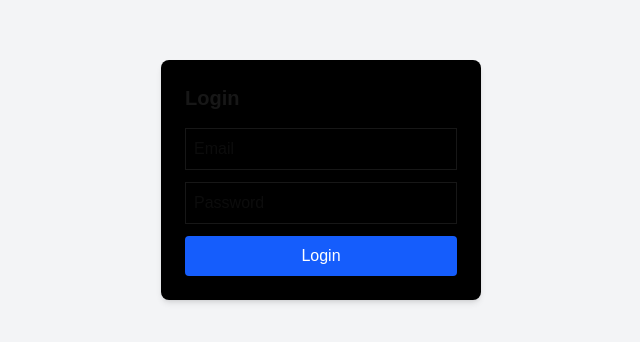
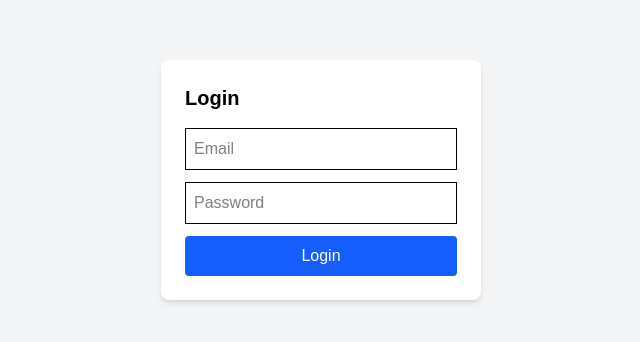
Before and after one commit to Topan-Roy/nextjs-app, a Next.js app: page /login in a window 1280 px wide. Shown: the part 220-562 px from the top of the page, without its empty margins (319-959 px from the left). Built offline with nearby package versions, Linux system fonts and the light colour scheme.

Commit message:
added code update

```diff
--- a/src/app/login/page.jsx
+++ b/src/app/login/page.jsx
@@ -25,10 +25,10 @@
   };
 
   return (
-    <div className="flex items-center justify-center min-h-screen bg-gray-100">
+    <div className="flex text-black items-center justify-center min-h-screen bg-gray-100">
       <form
         onSubmit={handleLogin}
-        className="bg-black p-6 rounded-lg shadow-md w-80"
+        className="bg-white p-6 rounded-lg shadow-md w-80"
       >
         <h1 className="text-xl font-bold mb-4">Login</h1>
         <input
```
